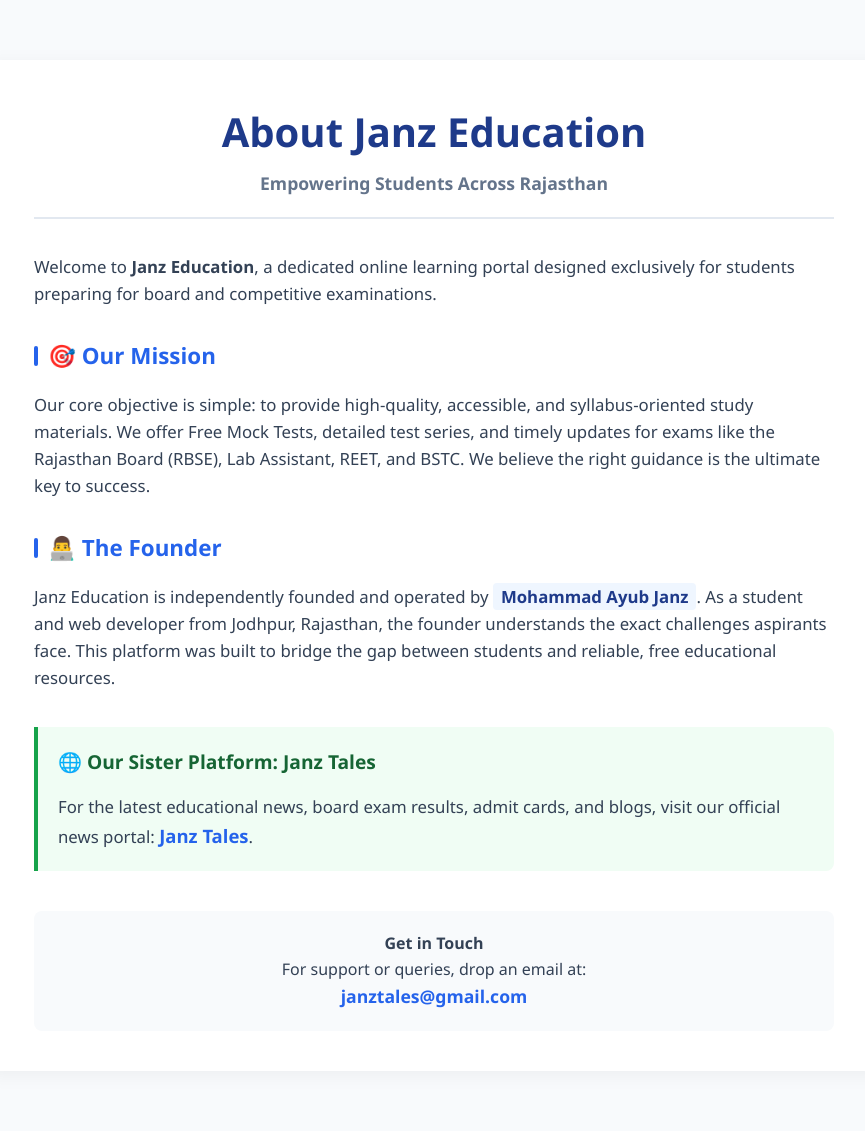
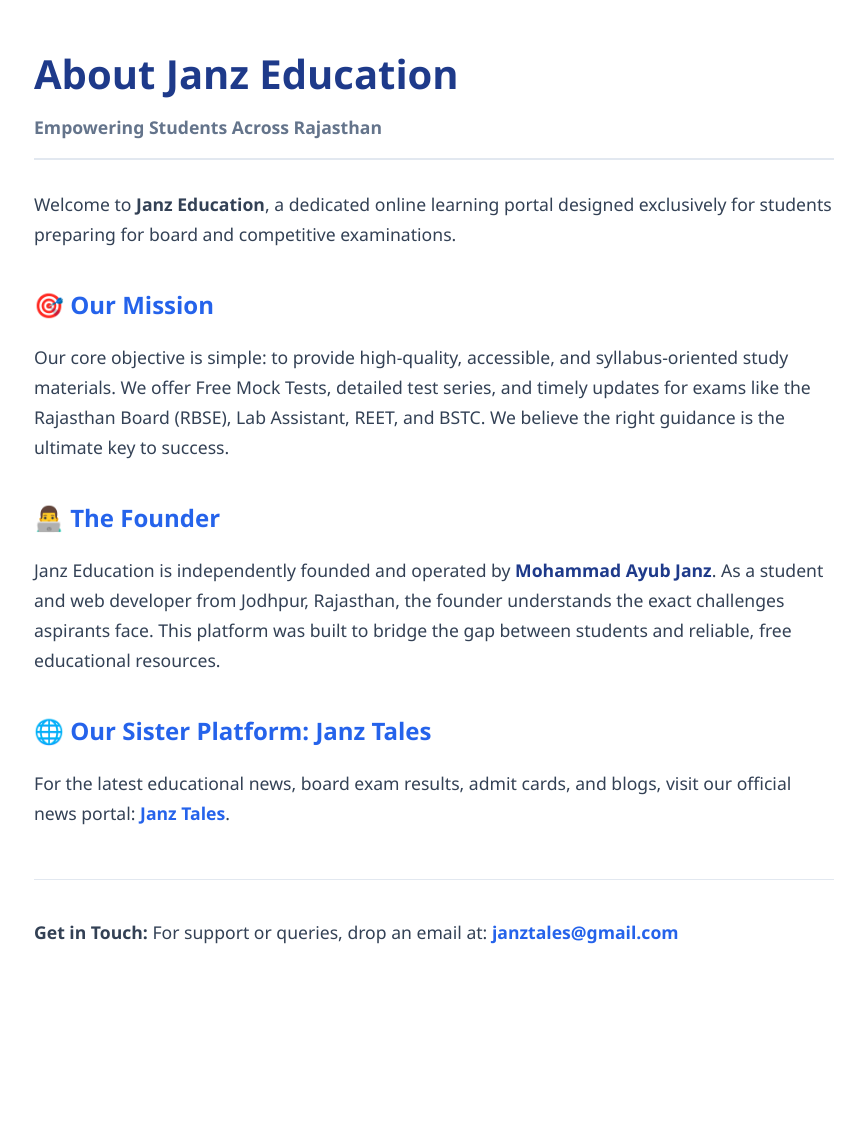
Before and after one commit to JanzEducation/JanzEducation, a Jekyll site: the page about.html, which Jekyll copies as it is, in a window 1280 px wide. Shown: the whole page, without its empty margins (206-1071 px from the left). Built offline with Jekyll 4.4.1, drawn with Linux system fonts in a browser that asks for light colours; after the commit the page ends 1007 px from its top, so only the background shows below that.

Commit message:
Update meta tags and styling in about.html

```diff
--- a/about.html
+++ b/about.html
@@ -6,7 +6,7 @@
 
     <title>About Us | Janz Education - Founded by Mohammad Ayub Janz</title>
     <meta name="description" content="Janz Education is a premium online learning portal in Rajasthan offering free mock tests and study materials. Founded by Mohammad Ayub Janz.">
-    <meta name="keywords" content="Janz Education, Mohammad Ayub Janz, RBSE Mock Tests, Lab Assistant, REET, BSTC, Rajasthan Board, Janz Tales">
+    <meta name="keywords" content="Janz Education, Mohammad Ayub Janz, RBSE Mock Tests, Lab Assistant, REET, BSTC, Rajasthan Board">
     <meta name="author" content="Mohammad Ayub Janz">
     <meta name="robots" content="index, follow">
 
@@ -34,36 +33,27 @@
     </script>
 
     <style>
-        :root {
-            --primary-blue: #1e3a8a;
-            --secondary-blue: #2563eb;
-            --text-dark: #334155;
-            --bg-light: #f8fafc;
-        }
         body {
             font-family: 'Segoe UI', Roboto, Helvetica, sans-serif;
-            background-color: var(--bg-light);
-            color: var(--text-dark);
-            line-height: 1.6;
+            background-color: #ffffff; /* पूरा पेज एकदम सफ़ेद */
+            color: #1e293b;
+            line-height: 1.7;
             margin: 0;
             padding: 20px;
         }
         .about-container {
             max-width: 800px;
-            margin: 40px auto;
-            background: #ffffff;
-            padding: 40px 50px;
-            border-radius: 12px;
-            box-shadow: 0 4px 20px rgba(0,0,0,0.05);
+            margin: 0 auto; /* डब्बा और शैडो हटा दिया */
+            padding: 20px 0;
         }
         .header-box {
-            text-align: center;
-            margin-bottom: 35px;
-            padding-bottom: 20px;
+            text-align: left;
+            margin-bottom: 30px;
+            padding-bottom: 15px;
             border-bottom: 2px solid #e2e8f0;
         }
         h1 {
-            color: var(--primary-blue);
+            color: #1e3a8a;
             font-size: 2.5em;
             margin: 0 0 5px 0;
             font-weight: 800;
@@ -75,62 +65,35 @@
             margin: 0;
         }
         h2 {
-            color: var(--secondary-blue);
-            font-size: 1.4em;
-            margin-top: 30px;
-            display: flex;
-            align-items: center;
-        }
-        h2::before {
-            content: "";
-            display: inline-block;
-            width: 4px;
-            height: 20px;
-            background-color: var(--secondary-blue);
-            margin-right: 10px;
-            border-radius: 4px;
+            color: #2563eb;
+            font-size: 1.5em;
+            margin-top: 35px;
+            margin-bottom: 15px;
         }
         p {
-            font-size: 1.05em;
-            margin-bottom: 15px;
+            font-size: 1.1em;
+            margin-bottom: 20px;
+            color: #334155;
         }
         .founder-highlight {
-            font-weight: 700;
-            color: var(--primary-blue);
-            background: #eff6ff;
-            padding: 2px 8px;
-            border-radius: 4px;
-        }
-        .info-card {
-            background-color: #f0fdf4;
-            border-left: 4px solid #16a34a;
-            padding: 20px;
-            border-radius: 0 8px 8px 0;
-            margin-top: 35px;
-        }
-        .info-card h3 {
-            color: #166534;
-            margin: 0 0 10px 0;
-            font-size: 1.2em;
+            font-weight: bold;
+            color: #1e3a8a;
         }
         .contact-box {
-            margin-top: 40px;
-            text-align: center;
-            padding: 20px;
-            background: #f8fafc;
-            border-radius: 8px;
+            margin-top: 50px;
+            padding-top: 20px;
+            border-top: 1px solid #e2e8f0;
         }
         .contact-link {
-            color: var(--secondary-blue);
+            color: #2563eb;
             text-decoration: none;
             font-weight: bold;
-            font-size: 1.1em;
         }
         .contact-link:hover { text-decoration: underline; }
 
         @media (max-width: 768px) {
-            .about-container { padding: 25px; margin: 10px; }
             h1 { font-size: 2em; }
+            p { font-size: 1.05em; }
         }
     </style>
 </head>
@@ -150,15 +113,11 @@
         <h2>👨‍💻 The Founder</h2>
         <p>Janz Education is independently founded and operated by <span class="founder-highlight">Mohammad Ayub Janz</span>. As a student and web developer from Jodhpur, Rajasthan, the founder understands the exact challenges aspirants face. This platform was built to bridge the gap between students and reliable, free educational resources.</p>
 
-        <div class="info-card">
-            <h3>🌐 Our Sister Platform: Janz Tales</h3>
-            <p style="margin-bottom: 0;">For the latest educational news, board exam results, admit cards, and blogs, visit our official news portal: <a href="https://janztales.online" target="_blank" class="contact-link">Janz Tales</a>.</p>
-        </div>
+        <h2>🌐 Our Sister Platform: Janz Tales</h2>
+        <p>For the latest educational news, board exam results, admit cards, and blogs, visit our official news portal: <a href="https://janztales.online" target="_blank" class="contact-link">Janz Tales</a>.</p>
 
         <div class="contact-box">
-            <strong>Get in Touch</strong><br>
-            For support or queries, drop an email at: <br>
-            <a href="mailto:janztales@gmail.com" class="contact-link">janztales@gmail.com</a>
+            <p><strong>Get in Touch:</strong> For support or queries, drop an email at: <a href="mailto:janztales@gmail.com" class="contact-link">janztales@gmail.com</a></p>
         </div>
     </div>
 
```
Also changed, not shown: other parts of about.html (+0 -1 lines).
